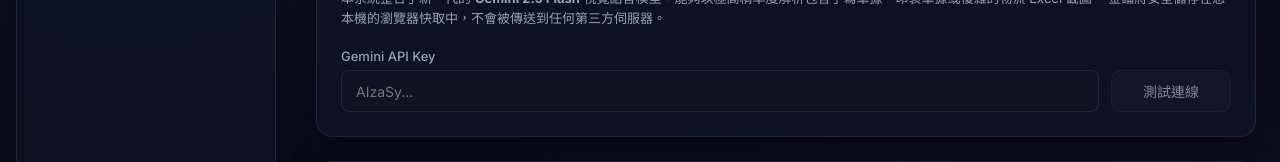
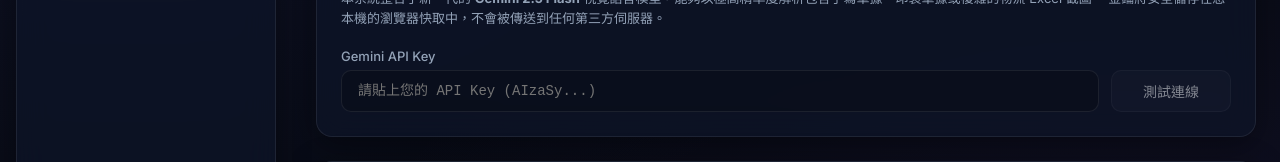
Before and after one commit to fsc85234/logiRoute-ai, a React (Vite) app: page / in a window 1280 px wide. Both pictures are taken after a click on the button "系統設定". Shown: the part 317-479 px from the top of the page. Built offline with nearby package versions, Linux system fonts and the light colour scheme.

Commit message:
fix: remove unused handleApiKeyChange function to pass build

```diff
--- a/src/components/Settings.tsx
+++ b/src/components/Settings.tsx
@@ -21,13 +21,6 @@ interface SettingsProps {
 export default function Settings({ settings, setSettings, onClearDb }: SettingsProps) {
   const [testStatus, setTestStatus] = useState<'idle' | 'testing' | 'success' | 'error'>('idle');
   const [errorMessage, setErrorMessage] = useState('');
-
-  const handleApiKeyChange = (e: React.ChangeEvent<HTMLInputElement>) => {
-    setSettings({
-      ...settings,
-      geminiApiKey: e.target.value,
-    });
-  };
 
   const handleRegionChange = (e: React.ChangeEvent<HTMLInputElement>) => {
     setSettings({
@@ -95,15 +88,27 @@ export default function Settings({ settings, setSettings, onClearDb }: SettingsP
           <label className="form-label" htmlFor="api-key-input">Gemini API Key</label>
           <div style={{ display: 'flex', gap: '12px' }}>
             <input
-              id="api-key-input"
-              type="password"
-              className="form-input"
-              placeholder="AIzaSy..."
-              value={settings.geminiApiKey}
-              onChange={handleApiKeyChange}
-              disabled={settings.isMockMode}
-              style={{ flex: 1 }}
-            />
+            type="password"
+            value={settings.geminiApiKey}
+            onChange={(e) => setSettings({ ...settings, geminiApiKey: e.target.value })}
+            placeholder="請貼上您的 API Key (AIzaSy...)"
+            style={{
+              flex: 1,                 // 🌟 關鍵修復：讓輸入框自動填滿剩餘空間
+              minWidth: '100px',       // 🌟 關鍵修復：防止在極窄螢幕被過度壓縮
+              width: '100%',
+              padding: '12px 16px',
+              borderRadius: '10px',
+              border: '1px solid var(--card-border)',
+              background: 'rgba(0, 0, 0, 0.2)',
+              color: 'white',
+              fontSize: '14px',
+              fontFamily: 'monospace',
+              outline: 'none',
+              transition: 'border-color 0.2s',
+            }}
+            onFocus={(e) => e.target.style.borderColor = 'var(--accent-cyan)'}
+            onBlur={(e) => e.target.style.borderColor = 'var(--card-border)'}
+          />
             <button
               className="btn btn-secondary"
               onClick={testApiKey}
```
